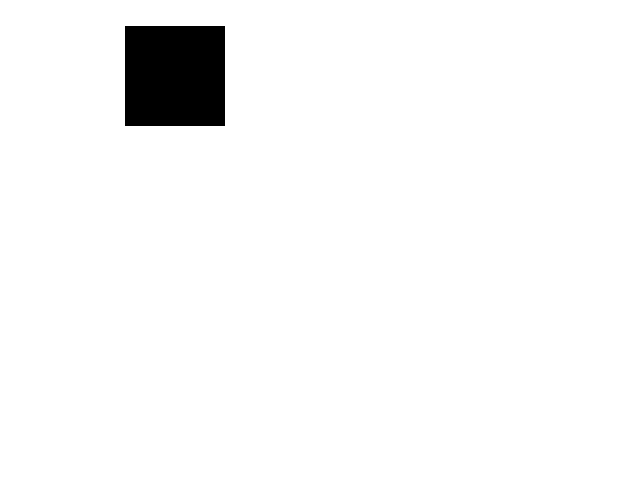
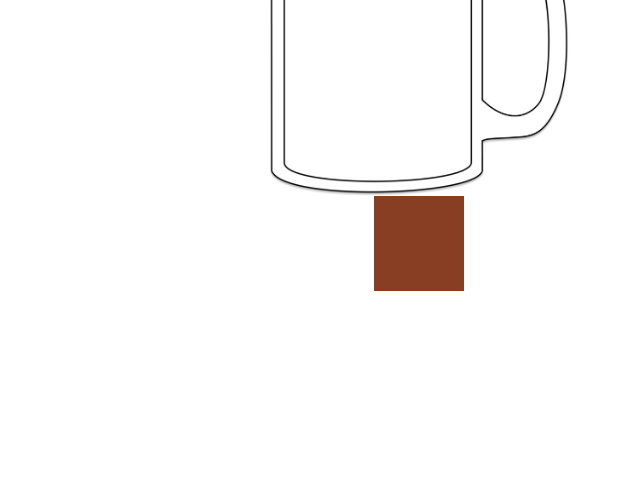
Before and after one commit to brenoborba/caff-tracker, a plain HTML site: page index.html in a window 1280 px wide. Shown: the part 302-800 px from the top of the page, without its empty margins (221-861 px from the left). Drawn offline with Linux system fonts and the light colour scheme.

Commit message:
Main image added and centered

```diff
--- a/css/style.scss
+++ b/css/style.scss
@@ -13,21 +13,33 @@ body{
 
 
 .container{
-    position: absolute;
-    top: 30vh;
-    left: 23vw;
+    margin-top: 100px;
 
     h1{
         font-weight: 700;
-        margin-bottom: 40px;
+        margin-bottom: 50px;
+        margin-left: -80px;
+        letter-spacing: 2px;
     }
 
     .cup{
-        margin: auto;
-        background-color: black;
-        width: 100px;
-        height: 100px;
-        border: 2px solid black;
+
+
+        .coffemug{
+            display: block;
+            margin-right: auto;
+            margin-left: auto;
+            width: 300px;
+            height: 300px;
+
+        }
+
+        .liquid{
+            margin: auto;
+            background-color: #873e23;
+            width: 90px;
+            height: 95px;
+        }
     }
 
 }
--- a/index.html
+++ b/index.html
@@ -10,10 +10,13 @@
 </head>
 <body>
     <div class="container">
-        <h1>Caff Tracker</h1>
+        <h1>CAFF TRACKER</h1>
 
         <div class="cup">
+            <img src="assets/coffe-mug.png" alt="coffe-mug" class="coffemug">
+            <div class="liquid">
 
+            </div>
         </div>
 
     </div>
```
Also changed, not shown: assets/coffe-mug.png (added), css/style.css, 1 other file.
